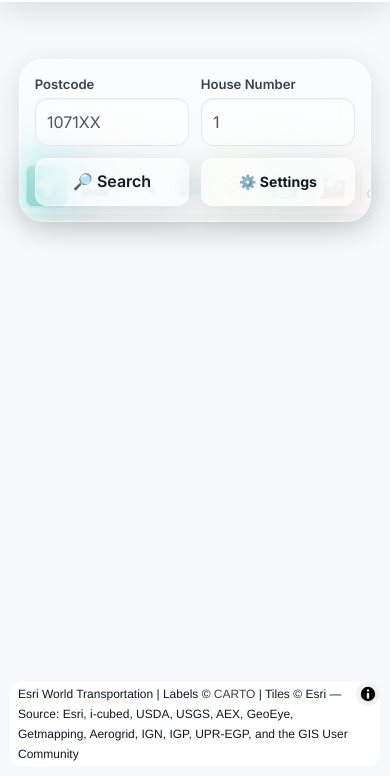
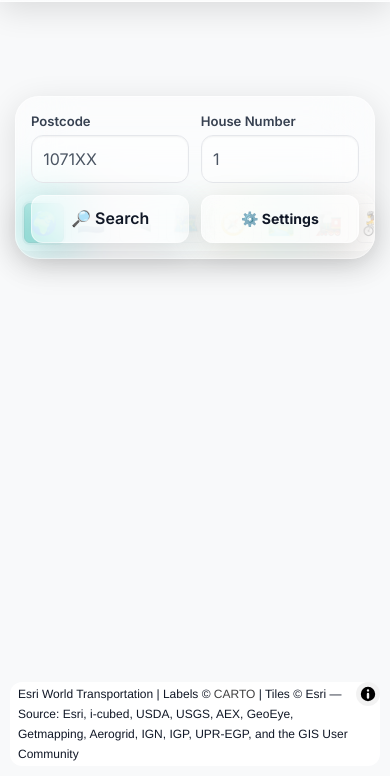
Before and after one commit to iman-hussain/NethAddress, a plain HTML site: page frontend/index.html in a window 390 px wide. Shown: the part 68-844 px from the top of the page. Drawn offline with nearby package versions, Linux system fonts and the light colour scheme; no server answers.

Commit message:
feat: update sidebar content styles for mobile and desktop; improve layout and scrolling behavior

```diff
--- a/frontend/static/css/styles.css
+++ b/frontend/static/css/styles.css
@@ -1554,8 +1554,10 @@
 		overflow-y: hidden;
 		-webkit-overflow-scrolling: touch;
 		scrollbar-width: none;
-		/* Hide scrollbar Firefox */
 		pointer-events: auto;
+		display: flex !important;
+		flex-shrink: 0;
+		min-height: 52px;
 	}
 
 	.map-style-switcher::-webkit-scrollbar {
@@ -1590,18 +1592,16 @@
 
 	.sidebar-content {
 		direction: ltr;
-		padding: 48px 1rem 1.5rem;
-		/* Tight to navbar */
+		padding: 52px 1rem 1.5rem;
+		/* 52px = 40px navbar + 12px gap */
 		height: auto;
-		/* Let content dictate height */
 		width: 100%;
+		max-width: 100%;
 		overflow: visible !important;
-		/* Disable internal scroll, use body scroll */
 		display: flex;
 		flex-direction: column;
 		gap: 0.5rem;
 		pointer-events: none;
-		/* Gap touches fall through to map */
 		background: transparent !important;
 	}
 
@@ -2073,10 +2073,7 @@
 		/* Space for bottom content if needed */
 	}
 
-	.sidebar-content {
-		padding: 0.75rem;
-		/* Smaller padding */
-	}
+	/* sidebar-content handled in main mobile media query at line ~1591 */
 
 	/* Typography adjustments */
 	.metric-value {
@@ -2138,29 +2135,24 @@
 	padding-bottom: env(safe-area-inset-bottom);
 }
 
+/* Desktop-only sidebar content styles */
+@media screen and (min-width: 769px) {
 	.sidebar-content {
 		padding: 1rem 1.5rem;
 		pointer-events: auto;
-	/* Enable interaction for scrolling */
 		height: 100%;
 		display: flex;
 		flex-direction: column;
 		width: 100%;
-	/* Ensure full utilization */
 		max-width: 40vw;
-	/* 2/5 width */
-	/* Wider Floating panel on desktop */
 		overflow-y: auto;
-	/* Allow vertical scrolling */
 		padding-bottom: 150px;
-	/* Generous bottom padding to allow scrolling past last card */
 		scrollbar-width: none;
-	/* Hide scrollbar for cleaner look (Firefox) */
-}
-
-/* Hide scrollbar for Chrome/Safari/Edge */
+	}
+
 	.sidebar-content::-webkit-scrollbar {
 		display: none;
+	}
 }
 
 .sidebar-content>* {
@@ -2330,14 +2322,7 @@
 		/* 100% transparent to match desktop behavior */
 	}
 
-	.sidebar-content {
-		max-width: 100%;
-		padding: 1rem 1.25rem;
-		background: transparent !important;
-		/* Ensure floating effect */
-		pointer-events: none;
-		/* Let clicks pass through empty areas */
-	}
+	/* sidebar-content padding handled in main mobile media query */
 
 	.sidebar-content>* {
 		pointer-events: auto;
```
Lines whose indentation alone changed are shown as unchanged.
